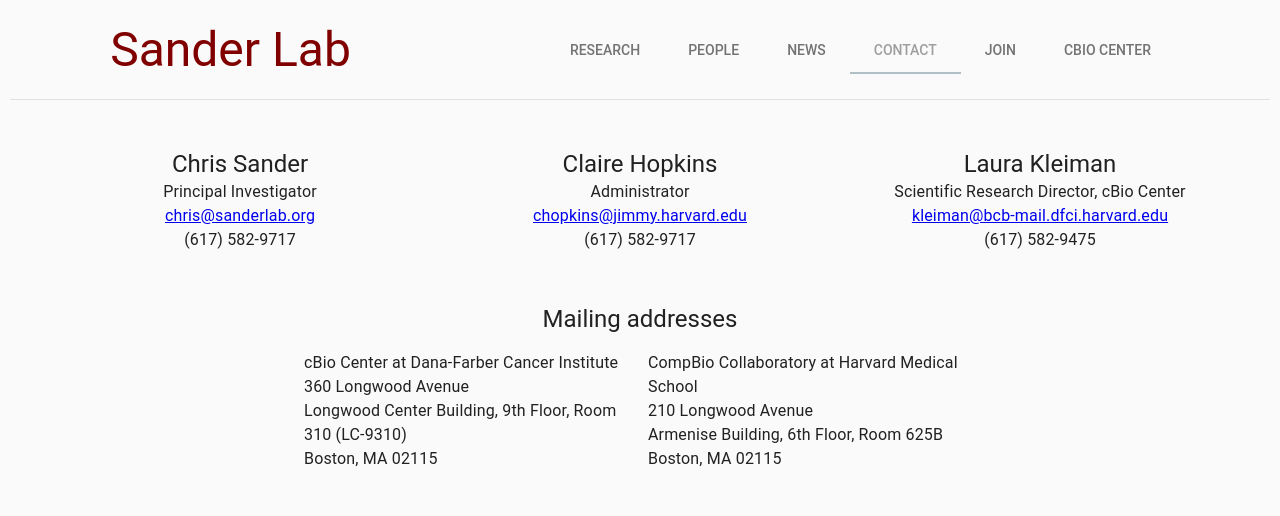
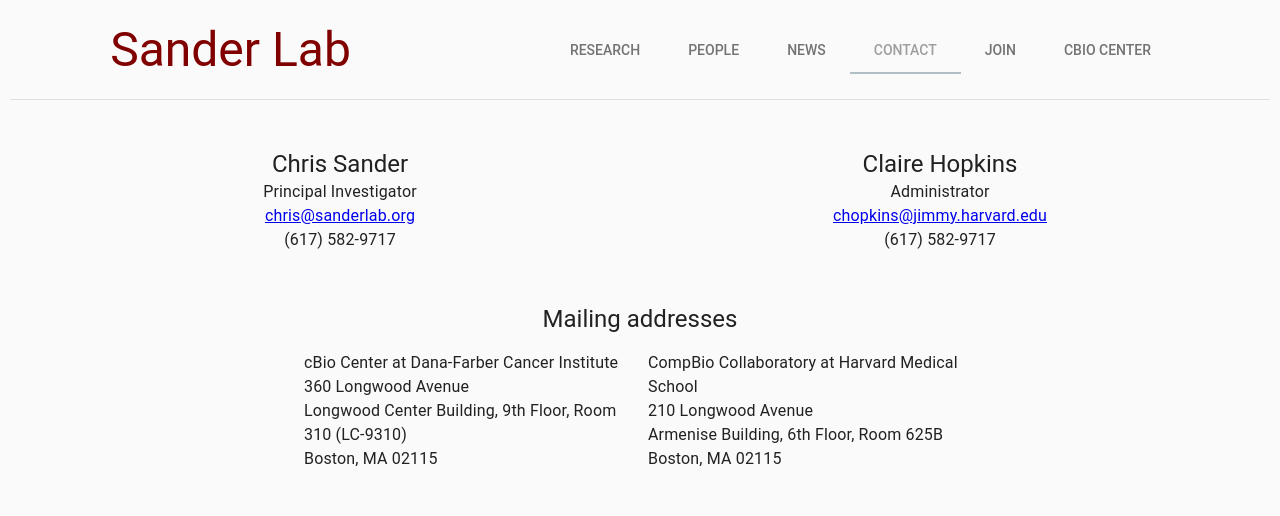
Before and after one commit to sanderlab/sanderlab.github.io, a website: page src/index.html at #/contact in a window 1280 px wide. Shown: the top 516 px of the page. Drawn offline with nearby package versions, Linux system fonts and the light colour scheme.

Commit message:
remove scientific research director

```diff
--- a/src/js/partials/contact.html
+++ b/src/js/partials/contact.html
@@ -2,7 +2,7 @@
 
   <!-- contact info -->
   <!-- scientific contact info -->
-  <div flex="100" flex-gt-xs="30" layout="column" layout-align="center center">
+  <div flex="100" flex-gt-xs="50" layout="column" layout-align="center center">
     <div class="md-headline" ng-bind="sitedata.contact.scientific_contact.name"></div>
     <div class="md-subhead">Principal Investigator</div>
     <div class="md-subhead">
@@ -14,7 +14,7 @@
   </div>
 
   <!-- administrative contact info -->
-  <div flex="100" flex-gt-xs="30" layout="column" layout-align="center center">
+  <div flex="100" flex-gt-xs="50" layout="column" layout-align="center center">
     <div class="md-headline" ng-bind="sitedata.contact.administrative_contact.name"></div>
     <div class="md-subhead">Administrator</div>
     <div class="md-subhead">
@@ -25,7 +25,7 @@
     <div class="md-subhead" ng-bind="sitedata.contact.administrative_contact.phone"></div>
   </div>
 
-  <!-- other contact info -->
+  <!-- other contact info
   <div flex="100" flex-gt-xs="30" layout="column" layout-align="center center">
     <div class="md-headline" ng-bind="sitedata.contact.other_contact.name"></div>
     <div class="md-subhead">Scientific Research Director, cBio Center</div>
@@ -35,7 +35,7 @@
       </a>
     </div>
     <div class="md-subhead" ng-bind="sitedata.contact.other_contact.phone"></div>
-  </div>
+  </div> -->
 
   <!-- a break -->
   <div flex="100">&nbsp;</div>
```
